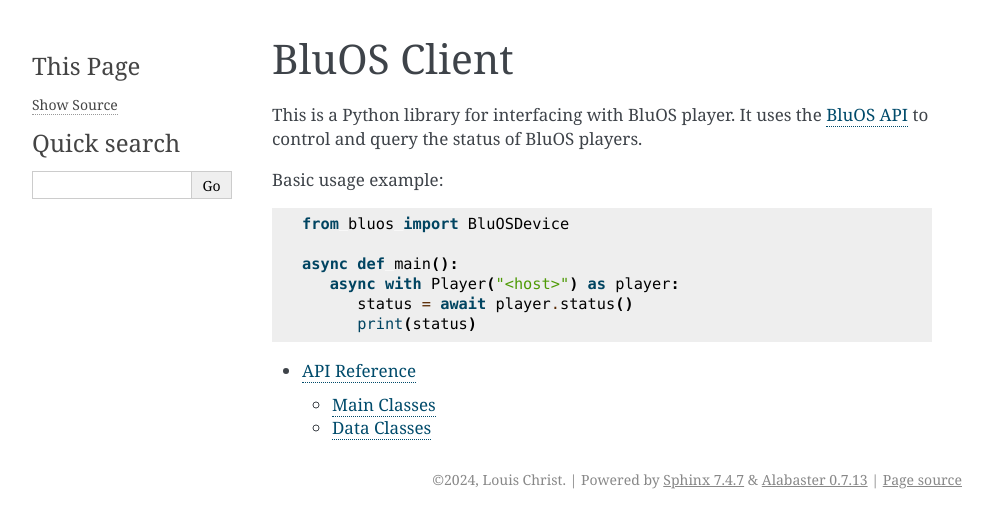
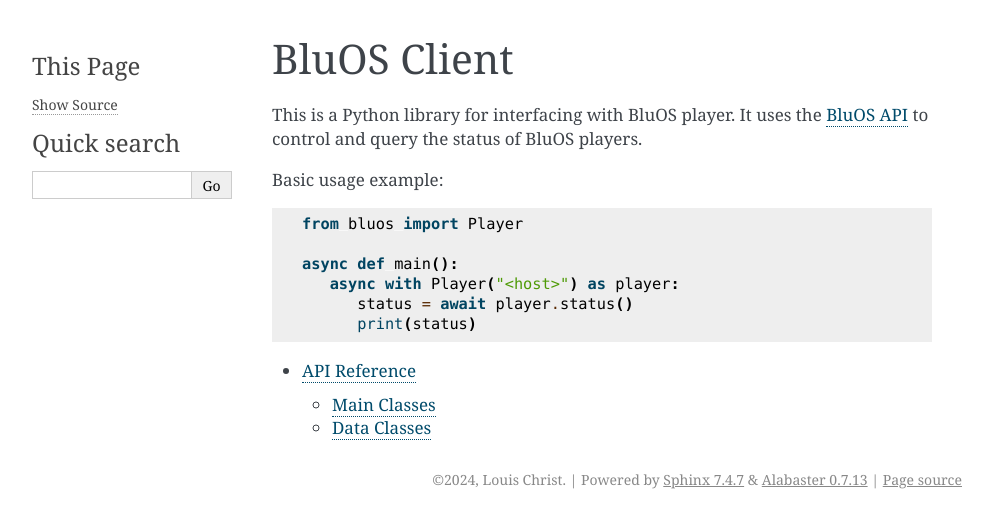
Before and after one commit to LouisChrist/pyblu, a Sphinx documentation site: the page built from docs/index.rst, in a window 1280 px wide. Shown: the top 528 px of the page, without its empty margins (148-1141 px from the left). Built offline with Sphinx 7.4.7, drawn with Linux system fonts in a browser that asks for light colours.

Commit message:
fix docs

```diff
--- a/docs/api.rst
+++ b/docs/api.rst
@@ -4,7 +4,7 @@ API Reference
 Main Classes
 ------------
 
-.. autoclass:: bluos.BluOSDevice
+.. autoclass:: bluos.Player
    :members:
    :special-members: __init__
 
--- a/docs/index.rst
+++ b/docs/index.rst
@@ -9,7 +9,7 @@ Basic usage example:
 
 .. code-block:: python
 
-   from bluos import BluOSDevice
+   from bluos import Player
 
    async def main():
       async with Player("<host>") as player:
```
